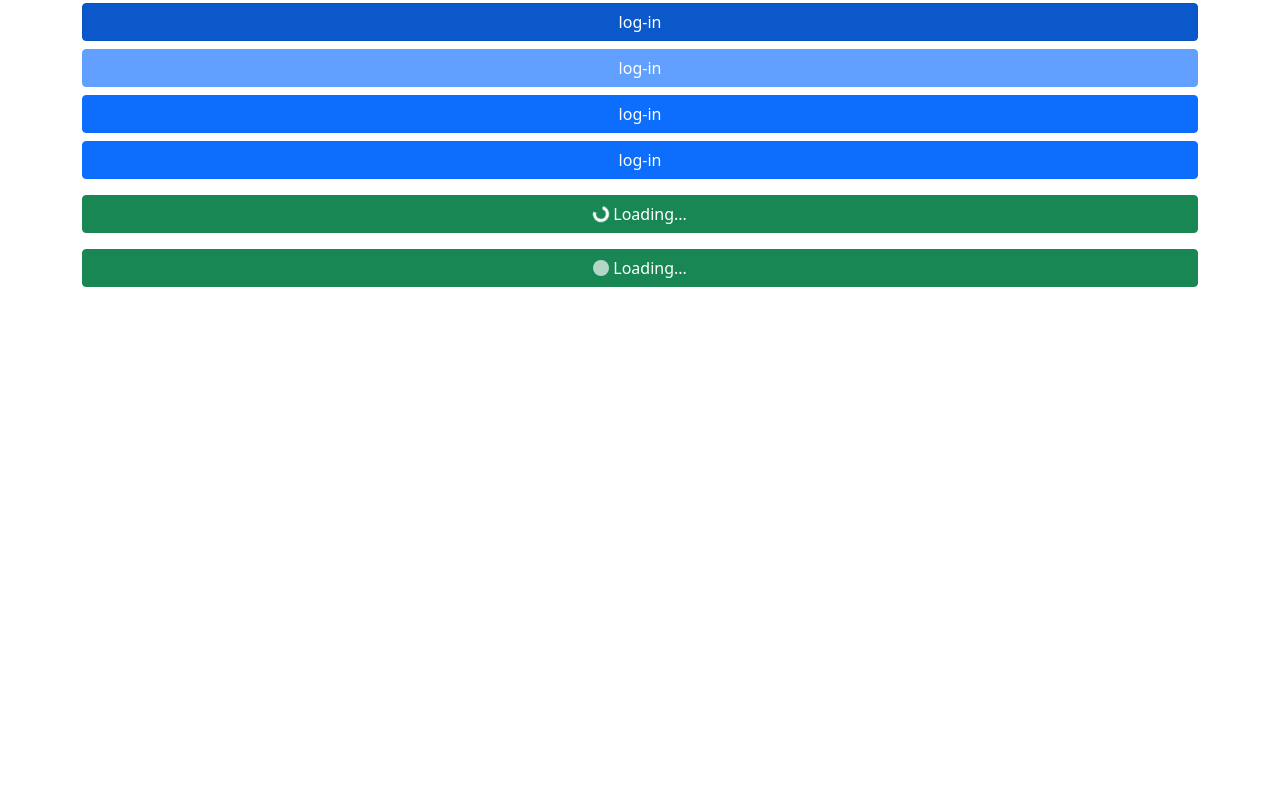
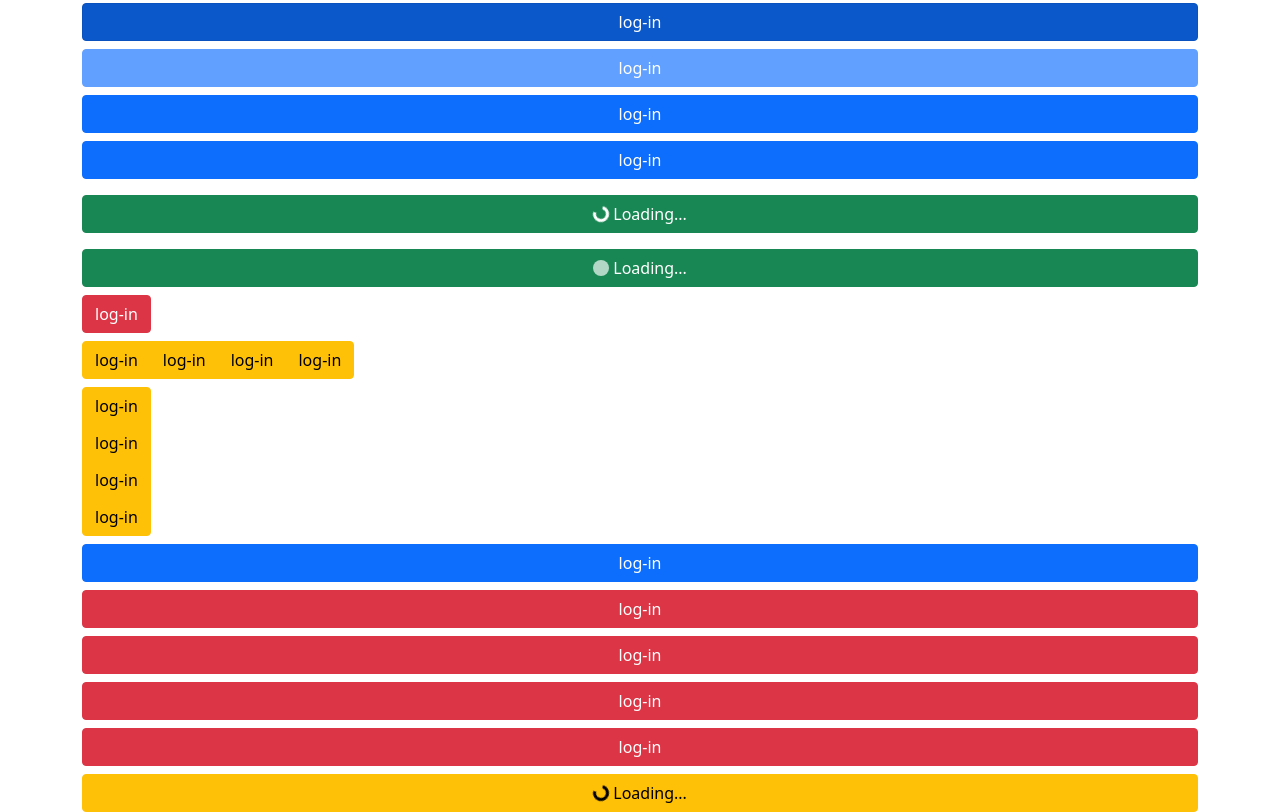
Before and after one commit to TheCreativeMind77/bootstrap_button, a plain HTML site: page index.html in a window 1280 px wide. Shown: the part 1308-2120 px from the top of the page. Before the commit the page ends 1595 px from the top, so only its background shows below. Drawn offline with nearby package versions, Linux system fonts and the light colour scheme.

Commit message:
4th commit

```diff
--- a/index.html
+++ b/index.html
@@ -91,6 +91,8 @@
 
 
 
+
+
     <div class="container-fluid mt-3 ">
         <div class="container">
            <div class="d-grid">
@@ -178,6 +180,60 @@
         </div>
     </div>
 
+    <div class="container-fluid mt-2">
+        <div class="container">
+            <button class="btn btn-danger">log-in</button>
+        </div>
+    </div>
+    <div class="container-fluid mt-2">
+        <div class="container">
+            <div class="btn-group">
+                <button class="btn btn-warning">log-in</button>
+                <button class="btn btn-warning">log-in</button>
+                <button class="btn btn-warning">log-in</button>
+                <button class="btn btn-warning">log-in</button>
+            </div>
+        </div>
+    </div>
+
+    <div class="container-fluid mt-2">
+        <div class="container">
+            <div class="btn-group-vertical">
+                <button class="btn btn-warning">log-in</button>
+                <button class="btn btn-warning">log-in</button>
+                <button class="btn btn-warning">log-in</button>
+                <button class="btn btn-warning">log-in</button>
+            </div>
+        </div>
+    </div>
+
+    <div class="container-fluid mt-2">
+        <div class="container">
+            <div class="d-grid">
+                <button class="btn btn-primary btn-block">log-in</button>
+            </div>
+        </div>
+    </div>
+
+    <div class="container-fluid mt-2">
+        <div class="container">
+            <div class="d-grid gap-2">
+                <button class="btn btn-danger btn-block">log-in</button>
+                <button class="btn btn-danger btn-block">log-in</button>
+                <button class="btn btn-danger btn-block">log-in</button>
+                <button class="btn btn-danger btn-block">log-in</button>
+            </div>
+        </div>
+    </div>
+
+    <div class="container-fluid mt-2">
+        <div class="container">
+            <div class="d-grid">
+                <button class="btn btn-warning btn-block"><span class="spinner-border spinner-border-sm"></span> Loading...</button>
+            </div>
+        </div>
+    </div>
+
 
 
 
```
